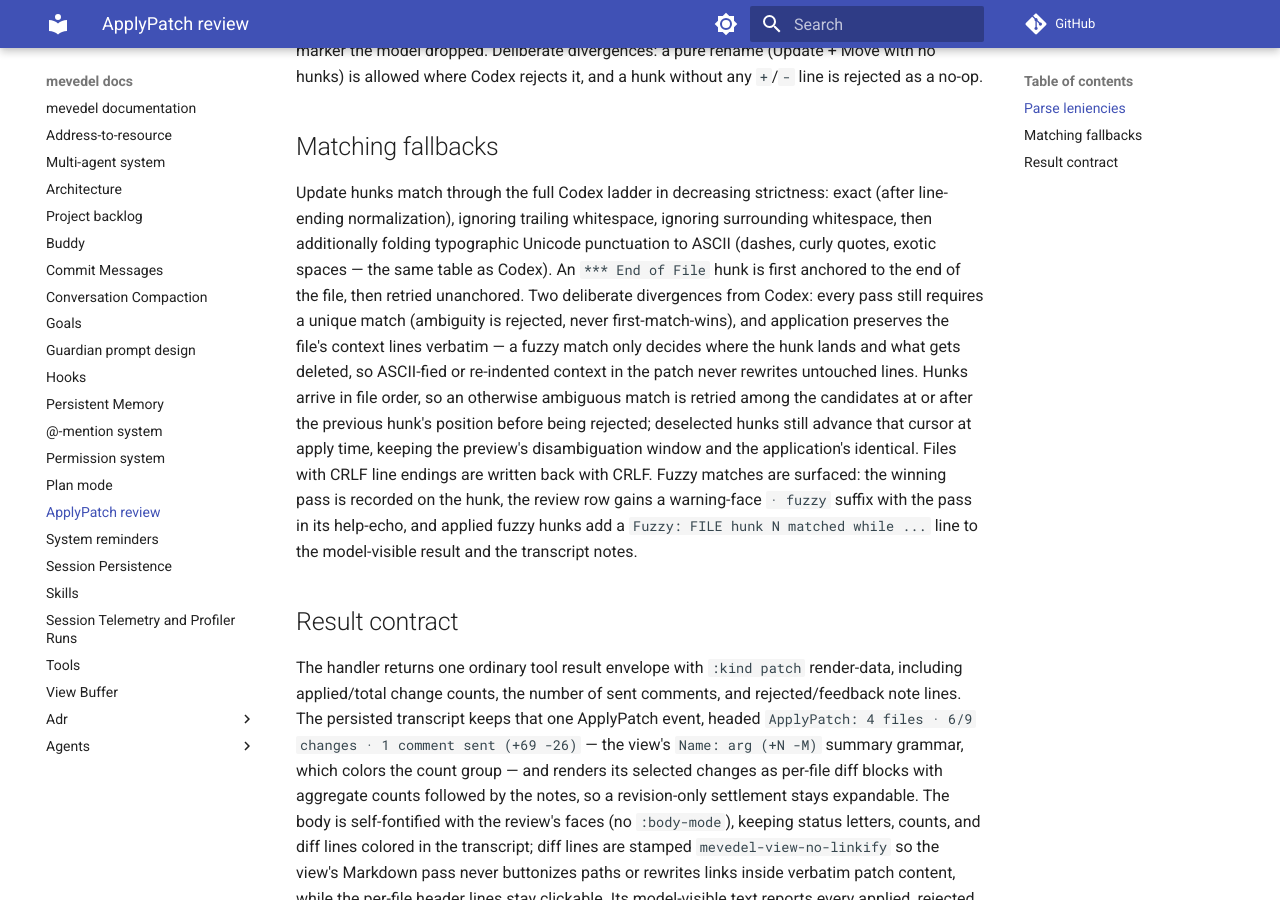
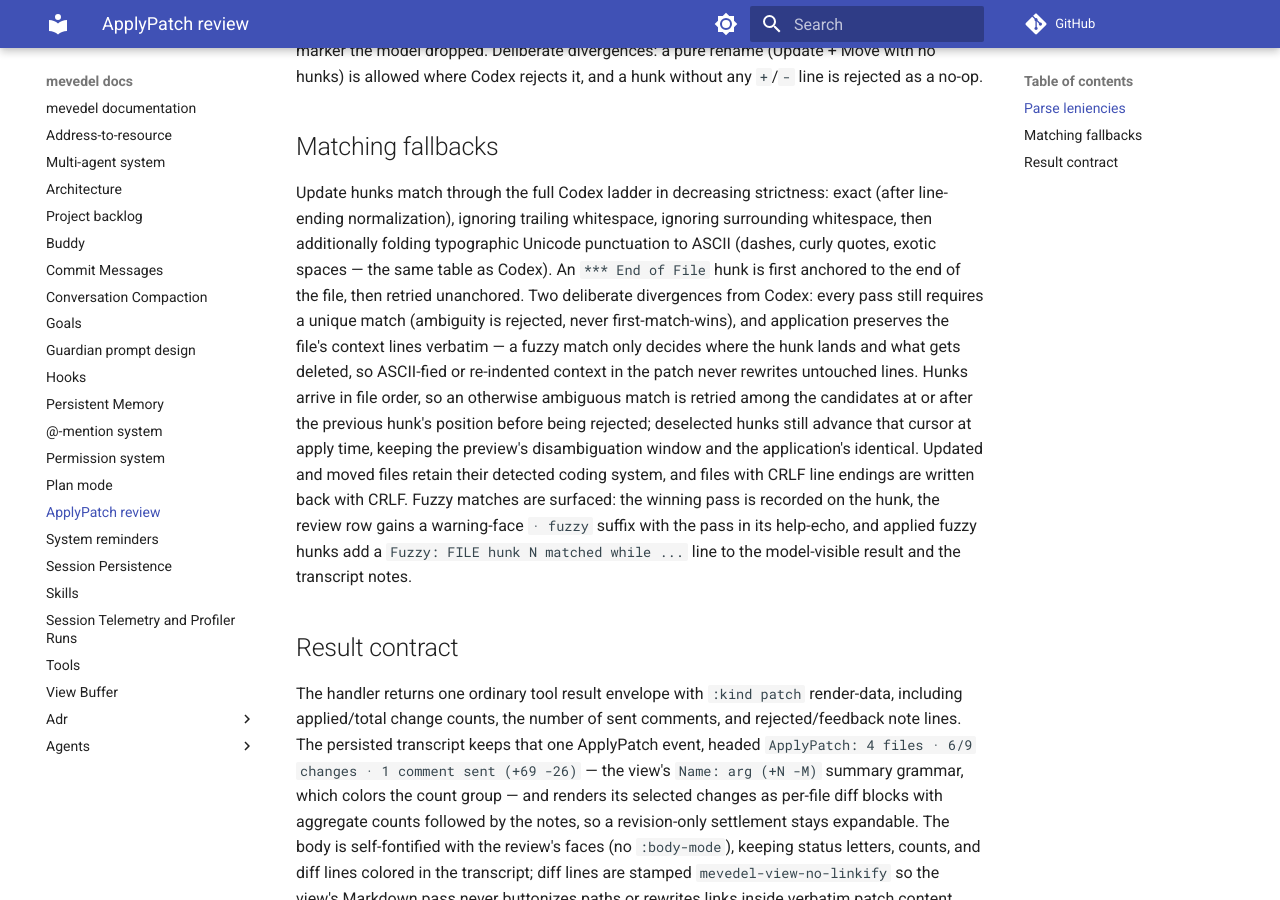
Before and after one commit to FrauH0lle/mevedel, an MkDocs documentation site: the page built from docs/preview.md, in a window 1280 px wide and 900 px high, scrolled down 1915 px. Built offline with MkDocs 1.6.1 and Material for MkDocs 9.7.7, drawn with Linux system fonts in a browser that asks for light colours; comment, search, counter and statistics services are not loaded.

Commit message:
fix(patch): Preserve existing file coding
Carry detected coding through ApplyPatch planning as literal final bytes so updates and moves do not recode unrelated content. Keep rollback byte-exact and document the retained coding contract.

```diff
--- a/docs/preview.md
+++ b/docs/preview.md
@@ -103,8 +103,9 @@ untouched lines. Hunks arrive in file order, so an otherwise ambiguous
 match is retried among the candidates at or after the previous hunk's
 position before being rejected; deselected hunks still advance that
 cursor at apply time, keeping the preview's disambiguation window and
-the application's identical. Files with CRLF line endings are written
-back with CRLF. Fuzzy matches are surfaced: the winning pass is recorded
+the application's identical. Updated and moved files retain their detected
+coding system, and files with CRLF line endings are written back with CRLF.
+Fuzzy matches are surfaced: the winning pass is recorded
 on the hunk, the review row gains a warning-face `· fuzzy` suffix with the
 pass in its help-echo, and applied fuzzy hunks add a `Fuzzy: FILE hunk N
 matched while ...` line to the model-visible result and the transcript
```
Also changed, not shown: 2 other files.
